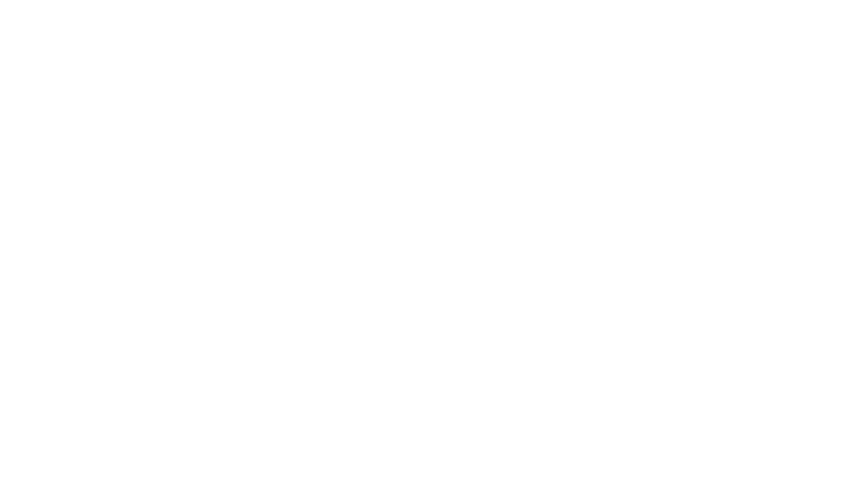
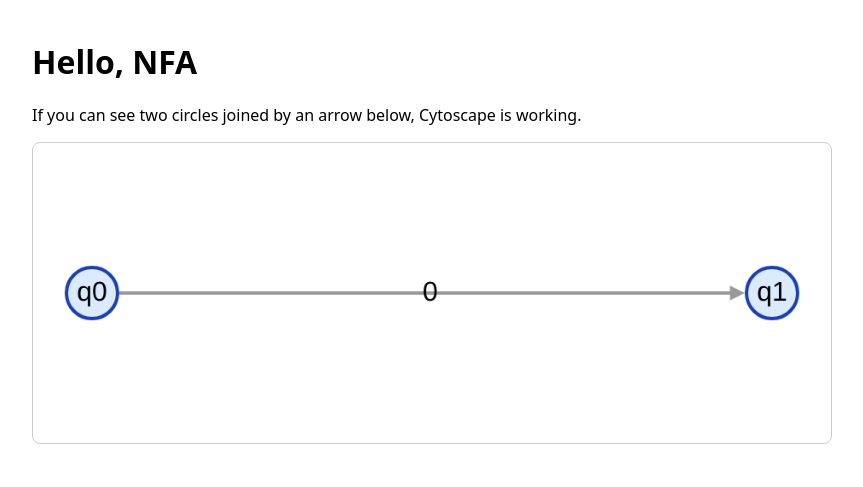
Before and after one commit to bquant90/nfa-visualizer, a plain HTML site: page index.html in a window 1280 px wide. Shown: the whole page, without its empty margins (208-1071 px from the left). Drawn offline with Linux system fonts and the light colour scheme.

Commit message:
Add Hello NFA page with Cytoscape smoke test

```diff
--- a/css/style.css
+++ b/css/style.css
@@ -1 +1,15 @@
 /* style.css: colors, fonts and spacing for the whole page. */
+
+body {
+    font-family: system-ui, sans-serif;
+    max-width: 800px;
+    margin: 40px auto;
+    padding: 0 16px;
+}
+
+/* Cytoscape needs a box with a real height, or it draws nothing */
+#machine {
+    height: 300px;
+    border: 1px solid #ccc;
+    border-radius: 8px;
+}
--- a/index.html
+++ b/index.html
@@ -0,0 +1,20 @@
+<!DOCTYPE html>
+<html lang="en">
+    <head>
+        <meta charset="UTF-8">
+        <meta name="viewport" content="width=device-width, initial-scale=1.0">
+        <title>NFA Visualizer</title>
+        <link rel="stylesheet" href="css/style.css">
+    </head>
+    <body>
+        <h1>Hello, NFA</h1>
+        <p>If you can see two circles joined by an arrow below, Cytoscape is working.</p>
+
+        <!-- Cytoscape draws inside this box. -->
+         <div id="machine"></div>
+
+        <!-- Order matters: the library first, then the code that uses it. -->
+         <script src="lib/cytoscape.min.js"></script>
+         <script src="js/app.js"></script>
+    </body>
+</html>
--- a/js/app.js
+++ b/js/app.js
@@ -1 +1,21 @@
 // app.js: the glue. Connects buttons and boxes on the page to everything else.
+
+// temp smoke test
+cytoscape({
+  container: document.getElementById("machine"),
+
+  elements: [
+    { data: { id: "q0" } },
+    { data: { id: "q1" } },
+    { data: { id: "rule1", source: "q0", target: "q1", label: "0" } }
+  ],
+
+  style: [
+    { selector: "node", style: { "label": "data(id)", "text-valign": "center",
+        "background-color": "#dbeafe", "border-width": 2, "border-color": "#1e40af" } },
+    { selector: "edge", style: { "label": "data(label)", "curve-style": "bezier",
+        "target-arrow-shape": "triangle", "width": 2 } }
+  ],
+
+  layout: { name: "grid" }
+});
```
